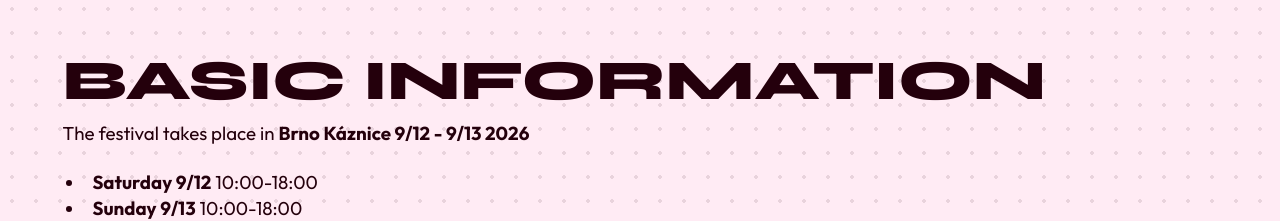
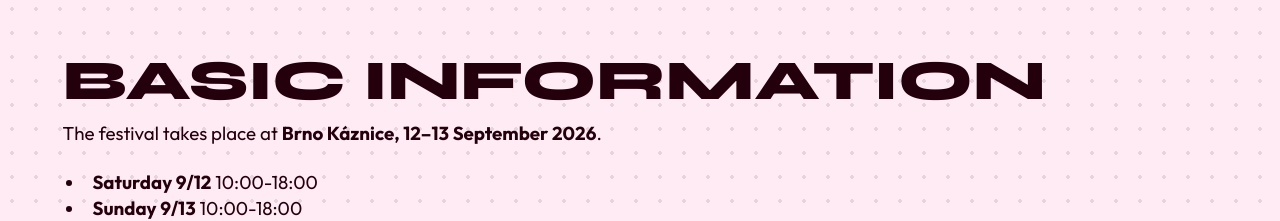
Before and after one commit to baristalive/roastfestival.eu, a Next.js app: page /en/colab in a window 1280 px wide. Shown: the part 980-1201 px from the top of the page. Built offline with nearby package versions, Linux system fonts and the light colour scheme.

Commit message:
fix: date wording in roasters colab page
Signed-off-by: Tomas Coufal <coufal.tom@gmail.com>

```diff
--- a/app/dictionaries/colab/exhibitors/content_en.mdx
+++ b/app/dictionaries/colab/exhibitors/content_en.mdx
@@ -1,6 +1,6 @@
 ## Basic information
 
-The festival takes place in **Brno Káznice 9/12 - 9/13 2026**
+The festival takes place at **Brno Káznice, 12–13 September 2026**.
 
 - **Saturday 9/12** 10:00-18:00
 - **Sunday 9/13** 10:00-18:00
```
